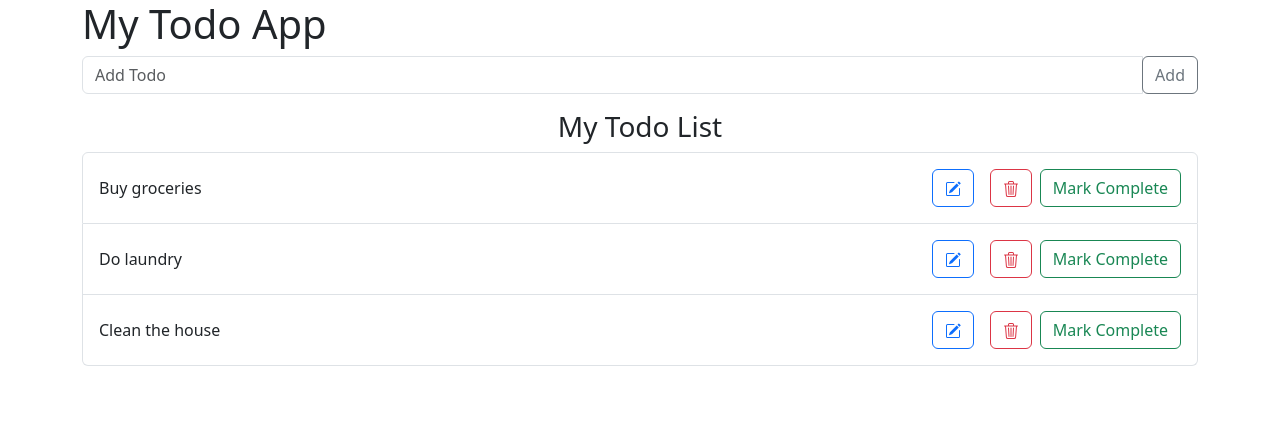
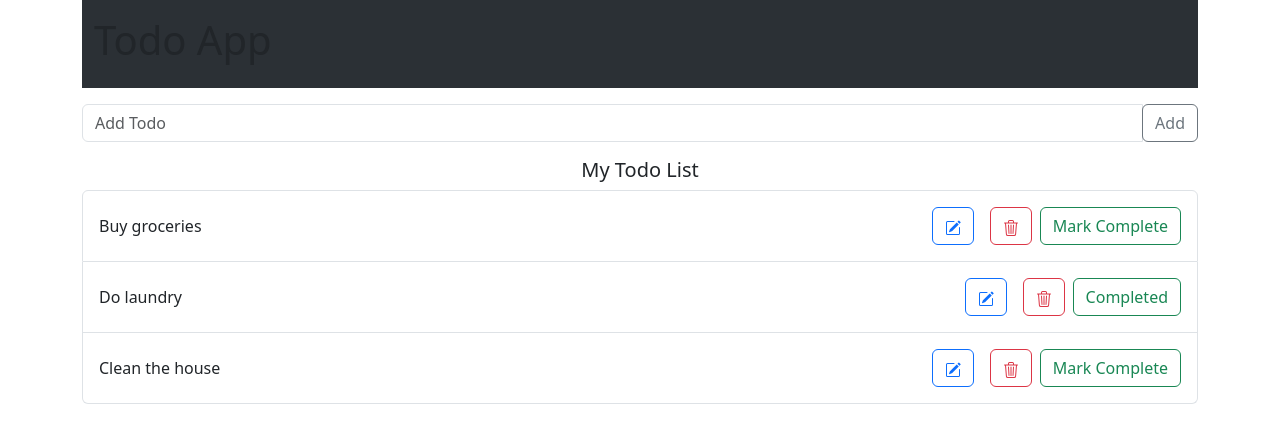
Before and after one commit to CassieV81/my-todo-app, an Angular app: page / in a window 1280 px wide. Shown: the top 442 px of the page. Built offline with nearby package versions, Linux system fonts and the light colour scheme.

Commit message:
Add mark complete method

```diff
--- a/src/app/add-todo/add-todo.component.html
+++ b/src/app/add-todo/add-todo.component.html
@@ -1,5 +1,5 @@
 
-<div class="input-group mb-3">
+<div class="input-group mt-3 mb-3">
   <input type="text" class="form-control" placeholder="Add Todo" [(ngModel)]="newTodoName" #todoInput>
   <div class="input-group-btn">
     <button class="btn btn-outline-secondary" type="button" (click)="addTodo()">Add</button>
--- a/src/app/app.component.html
+++ b/src/app/app.component.html
@@ -1,8 +1,10 @@
 
 <div class="container">
-  <div class="page-header">
-    <h1>{{title}}</h1>
-  </div>
+  <nav class="navbar bg-body-tertiary pt-3 pb-3" data-bs-theme="dark">
+    <div class="container-fluid">
+      <h1>{{title}}</h1>
+    </div>
+  </nav>
   <app-add-todo></app-add-todo>
   <app-todo-list></app-todo-list>
 </div>
--- a/src/app/app.component.ts
+++ b/src/app/app.component.ts
@@ -6,5 +6,5 @@ import { Component } from '@angular/core';
   styleUrls: ['./app.component.css']
 })
 export class AppComponent {
-  title = 'My Todo App';
+  title = 'Todo App';
 }
--- a/src/app/todo-list/todo-list.component.html
+++ b/src/app/todo-list/todo-list.component.html
@@ -1,5 +1,5 @@
 
-<h3 class="text-center">My Todo List</h3>
+<h5 class="text-center">My Todo List</h5>
 
 <ul class="list-group" *ngIf="todoService.todos.length > 0 else noTodo">
   <li class="list-group-item" *ngFor="let todo of todoService.todos">
@@ -13,7 +13,10 @@
         <button class="btn btn-outline-danger m-2" (click)="deleteTodo(todo)"><svg xmlns="http://www.w3.org/2000/svg" width="16" height="16" fill="currentColor" class="bi bi-trash3" viewBox="0 0 16 16">
           <path d="M6.5 1h3a.5.5 0 0 1 .5.5v1H6v-1a.5.5 0 0 1 .5-.5ZM11 2.5v-1A1.5 1.5 0 0 0 9.5 0h-3A1.5 1.5 0 0 0 5 1.5v1H2.506a.58.58 0 0 0-.01 0H1.5a.5.5 0 0 0 0 1h.538l.853 10.66A2 2 0 0 0 4.885 16h6.23a2 2 0 0 0 1.994-1.84l.853-10.66h.538a.5.5 0 0 0 0-1h-.995a.59.59 0 0 0-.01 0H11Zm1.958 1-.846 10.58a1 1 0 0 1-.997.92h-6.23a1 1 0 0 1-.997-.92L3.042 3.5h9.916Zm-7.487 1a.5.5 0 0 1 .528.47l.5 8.5a.5.5 0 0 1-.998.06L5 5.03a.5.5 0 0 1 .47-.53Zm5.058 0a.5.5 0 0 1 .47.53l-.5 8.5a.5.5 0 1 1-.998-.06l.5-8.5a.5.5 0 0 1 .528-.47ZM8 4.5a.5.5 0 0 1 .5.5v8.5a.5.5 0 0 1-1 0V5a.5.5 0 0 1 .5-.5Z"/>
         </svg></button>
-        <button class="btn btn-outline-success" (click)="markComplete(todo)">Mark Complete</button>
+        <button class="btn btn-outline-success" (click)="markComplete(todo)">
+          {{ todo.completed ? 'Completed' : 'Mark Complete' }}
+        </button>
+
       </div>
     </div>
   </li>
--- a/src/app/todo-list/todo-list.component.ts
+++ b/src/app/todo-list/todo-list.component.ts
@@ -24,6 +24,6 @@ export class TodoListComponent {
     }
   }
   markComplete(todo: Todo) {
-
+    this.todoService.markComplete(todo);
   }
 }
--- a/src/app/todo.service.ts
+++ b/src/app/todo.service.ts
@@ -9,13 +9,13 @@ export class TodoService {
   constructor() { }
 
   todos: Todo[] = [
-    { id: 1, name: 'Buy groceries' },
-    { id: 2, name: 'Do laundry' },
-    { id: 3, name: 'Clean the house' }
+    { id: 1, name: 'Buy groceries', completed: false},
+    { id: 2, name: 'Do laundry', completed: true},
+    { id: 3, name: 'Clean the house', completed: false}
   ];
 
   addTodo(newTodoName: string) {
-    const newTodo: Todo = { id: this.todos.length + 1, name: newTodoName};
+    const newTodo: Todo = { id: this.todos.length + 1, name: newTodoName, completed: false};
     this.todos.push(newTodo);
   }
   editTodo(todo: Todo, newTodoName: string) {
@@ -27,5 +27,7 @@ export class TodoService {
         this.todos.splice(index, 1);
     }
   }
-
+  markComplete(todo: Todo) {
+    !todo.completed ? todo.completed = true : todo.completed = false;
+  }
 }
--- a/src/app/todo.ts
+++ b/src/app/todo.ts
@@ -2,4 +2,5 @@
 export interface Todo {
   id: number,
   name: string,
+  completed: boolean
 }
```
